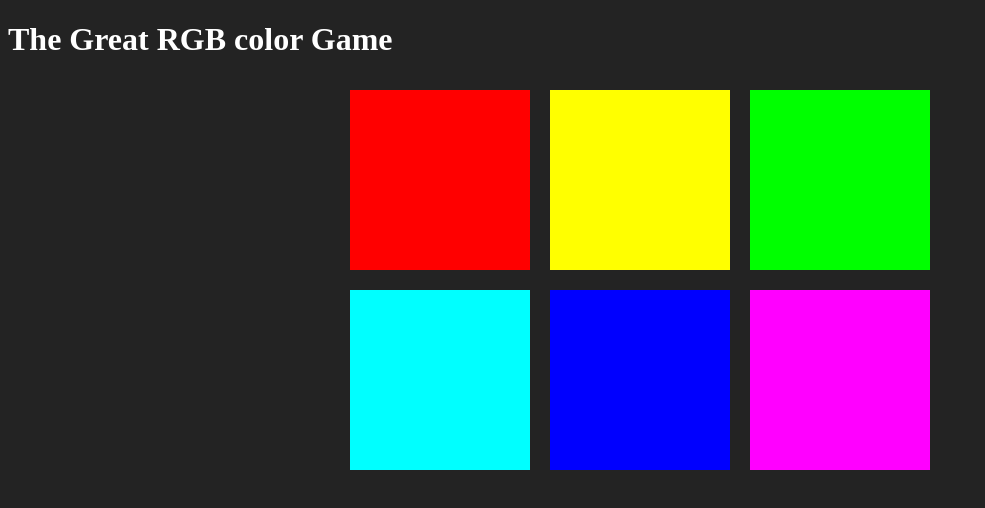
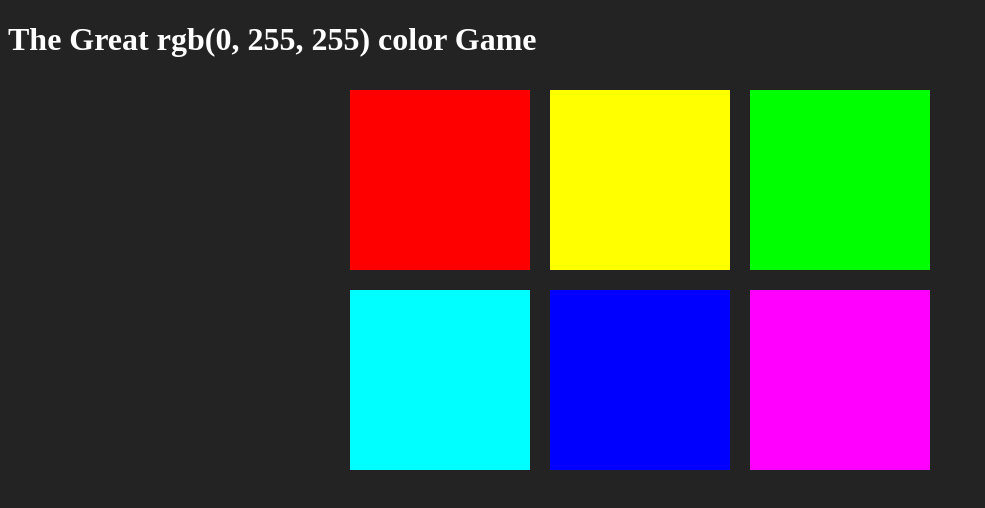
Before and after one commit to Prodigy00/color-game, a plain HTML site: page index.html in a window 1280 px wide. Shown: the whole page, without its empty margins (0-985 px from the left). Drawn offline with Linux system fonts and the light colour scheme.

Commit message:
selecting a target color for rgb game

```diff
--- a/index.html
+++ b/index.html
@@ -8,7 +8,7 @@
     <title>Color Game</title>
 </head>
 <body>
-    <h1>The Great RGB color Game</h1>
+    <h1>The Great <span id="displayColor">RGB</span> color Game</h1>
 
  <div id="container">
     <div class="square"></div>
--- a/js/game.js
+++ b/js/game.js
@@ -7,8 +7,15 @@ const colors = [
     'rgb(0, 0, 255)',
     'rgb(255, 0, 255)'
 ];
+
 // select all six squares, loop through them and assign a color each from the array to the squares
 const squares = document.querySelectorAll('.square');
+// selecting a target color for rgb game
+const targetColor = colors[3];
+const displayColor = document.getElementById('displayColor');
+
+displayColor.textContent = targetColor;
+
 for (let i = 0; i < squares.length; i++) {
     squares[i].style.backgroundColor = colors[i];
 }
```
